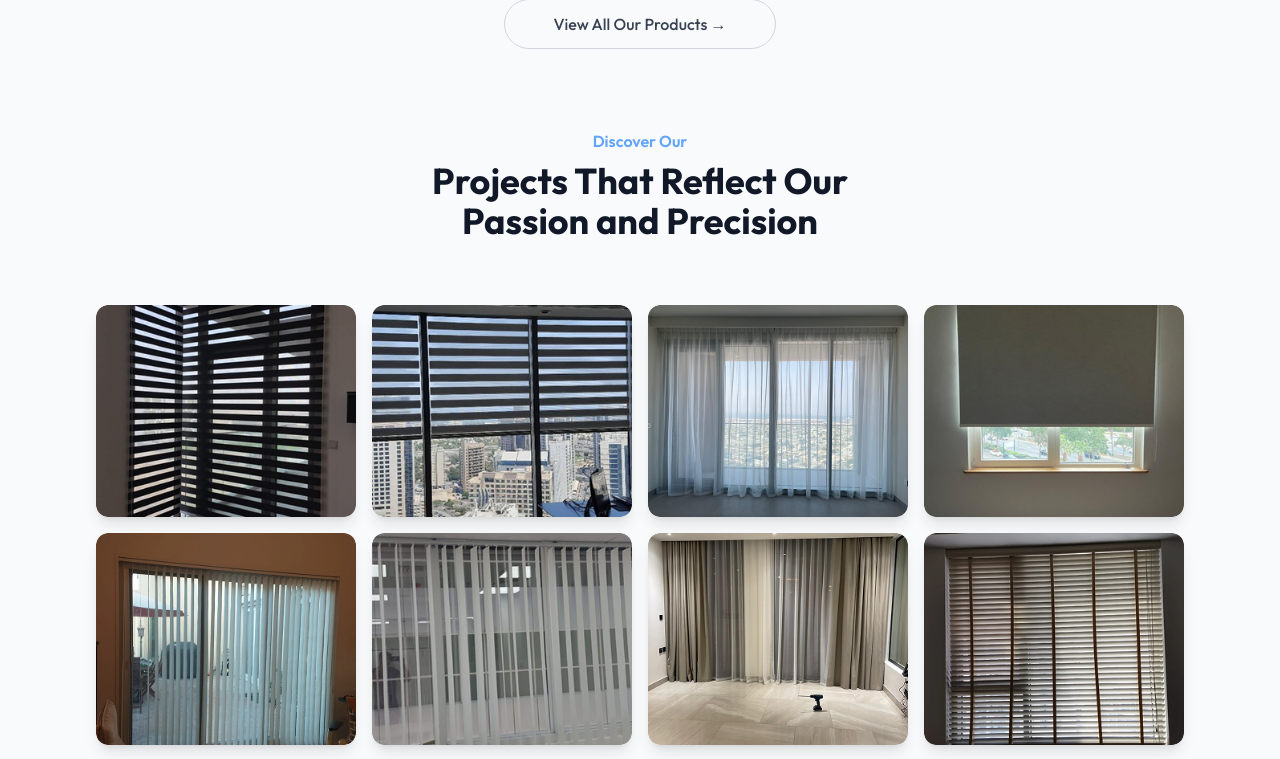
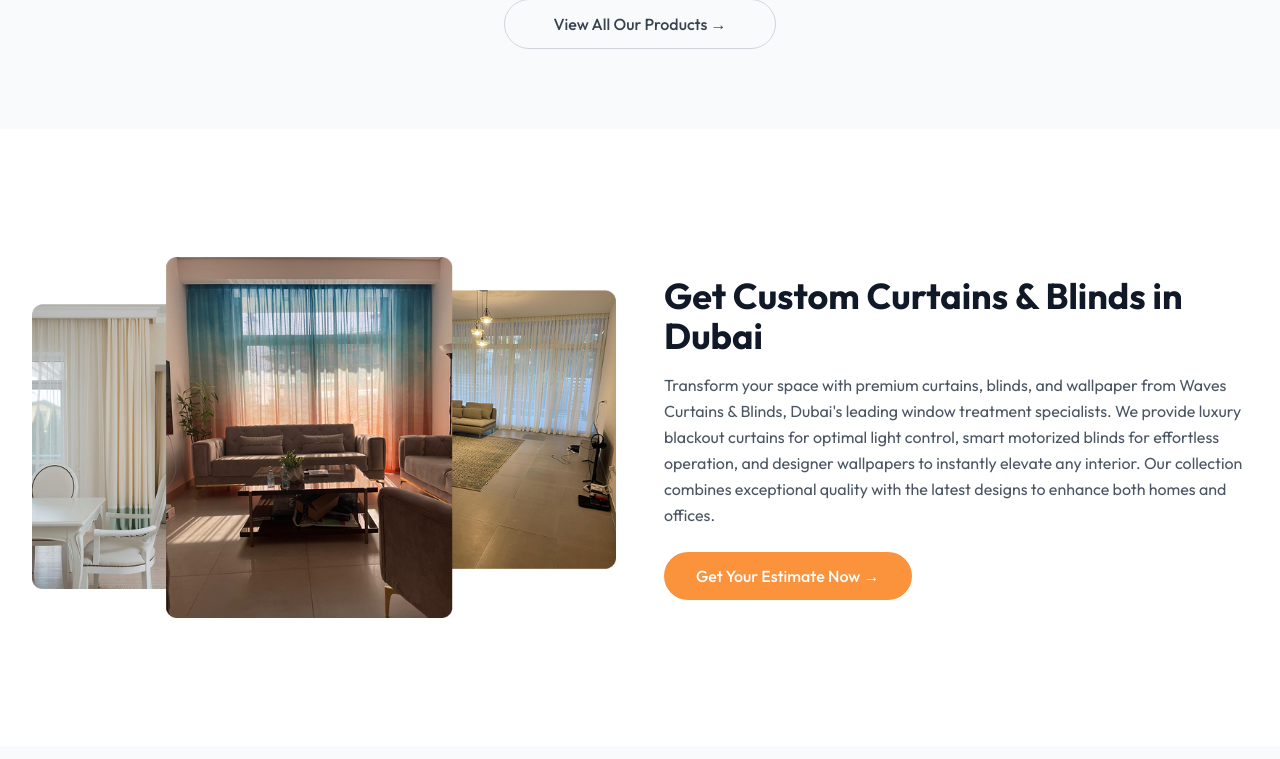
Before and after one commit to jamanador/wavesandcurtain, a React (Vite) app: page / in a window 1280 px wide. Shown: the part 2092-2851 px from the top of the page. Built offline with nearby package versions, Linux system fonts and the light colour scheme.

Commit message:
Added the getCustomCurtain section for better call to action

```diff
--- a/src/App.jsx
+++ b/src/App.jsx
@@ -1,4 +1,5 @@
 import Footer from "./Components/Footer";
+import GetCustomCurtain from "./Components/GetCustomCurtain";
 import Header from "./Components/Header";
 import Hero from "./Components/Hero";
 import Products from "./Components/products";
@@ -12,6 +13,7 @@ export default function App() {
       <Hero />
       <RenovationSection />
       <Products />
+      <GetCustomCurtain />
       <Projects />
       <Footer />
     </div>
--- /dev/null
+++ b/src/Components/GetCustomCurtain.jsx
@@ -0,0 +1,57 @@
+import { motion } from 'framer-motion';
+import getCustom from '../assets/getCustom.png'; // Ensure this path is correct
+
+const GetCustomCurtain = () => {
+  return (
+    <section className="py-10 sm:py-32 ">
+      <div className="max-w-7xl mx-auto px-4 sm:px-6 lg:px-8">
+        <div className="grid grid-cols-1 lg:grid-cols-2 gap-8 lg:gap-12 items-center">
+          {/* Left Image */}
+          <motion.div
+            initial={{ opacity: 0, x: -50 }}
+            whileInView={{ opacity: 1, x: 0 }}
+            transition={{ duration: 0.8 }}
+            viewport={{ once: true }}
+            className="relative"
+          >
+            <div className="relative overflow-hidden">
+              <img
+                src={getCustom}
+                alt="Modern living room with custom curtains"
+                className="w-full h-auto max-h-96 object-cover"
+              />
+            </div>
+          </motion.div>
+
+          {/* Right Content */}
+          <motion.div
+            initial={{ opacity: 0, x: 50 }}
+            whileInView={{ opacity: 1, x: 0 }}
+            transition={{ duration: 0.8 }}
+            viewport={{ once: true }}
+            className="space-y-6"
+          >
+            <div className="space-y-4">
+              <h2 className="text-3xl lg:text-4xl font-bold text-gray-900">
+                Get Custom Curtains & Blinds in Dubai
+              </h2>
+              <p className="text-gray-600 leading-relaxed">
+                Transform your space with premium curtains, blinds, and wallpaper from Waves Curtains & Blinds, Dubai's leading window treatment specialists. We provide luxury blackout curtains for optimal light control, smart motorized blinds for effortless operation, and designer wallpapers to instantly elevate any interior. Our collection combines exceptional quality with the latest designs to enhance both homes and offices.
+              </p>
+            </div>
+
+            <motion.button
+              whileHover={{ scale: 1.05 }}
+              whileTap={{ scale: 0.95 }}
+              className="bg-orange-400 text-white px-8 py-3 rounded-full hover:bg-blue-400 transition-colors duration-200 font-medium"
+            >
+              Get Your Estimate Now →
+            </motion.button>
+          </motion.div>
+        </div>
+      </div>
+    </section>
+  );
+};
+
+export default GetCustomCurtain;
--- a/src/Components/projects.jsx
+++ b/src/Components/projects.jsx
@@ -37,14 +37,14 @@ const Projects = () => {
   ];
 
   return (
-    <section id="projects" className="pb-20 bg-gray-50">
+    <section id="projects" className="py-20 bg-gray-50">
       <div className="max-w-6xl mx-auto px-4 sm:px-6 lg:px-8">
         <motion.div
           initial={{ opacity: 0, y: 30 }}
           whileInView={{ opacity: 1, y: 0 }}
           transition={{ duration: 0.6 }}
           viewport={{ once: true }}
-          className="text-center space-y-2 mb-16"
+          className="text-center space-y-1 mb-16"
         >
           <p className="text-blue-400 font-semibold">Discover Our</p>
           <h2 className="text-4xl lg:text-4xl font-bold text-gray-900">
@@ -88,7 +88,7 @@ const Projects = () => {
           className="text-center mt-12"
         >
           <button className="mt-5 md:mt-7 border border-gray-300 text-gray-700 md:px-12 px-8 py-3 rounded-full hover:bg-gray-700 hover:text-white transition-colors duration-200 font-medium">
-            Check Our More Projects
+            Check Out More Projects
           </button>
         </motion.div>
       </div>
```
Also changed, not shown: src/assets/getCustom.png (added).
